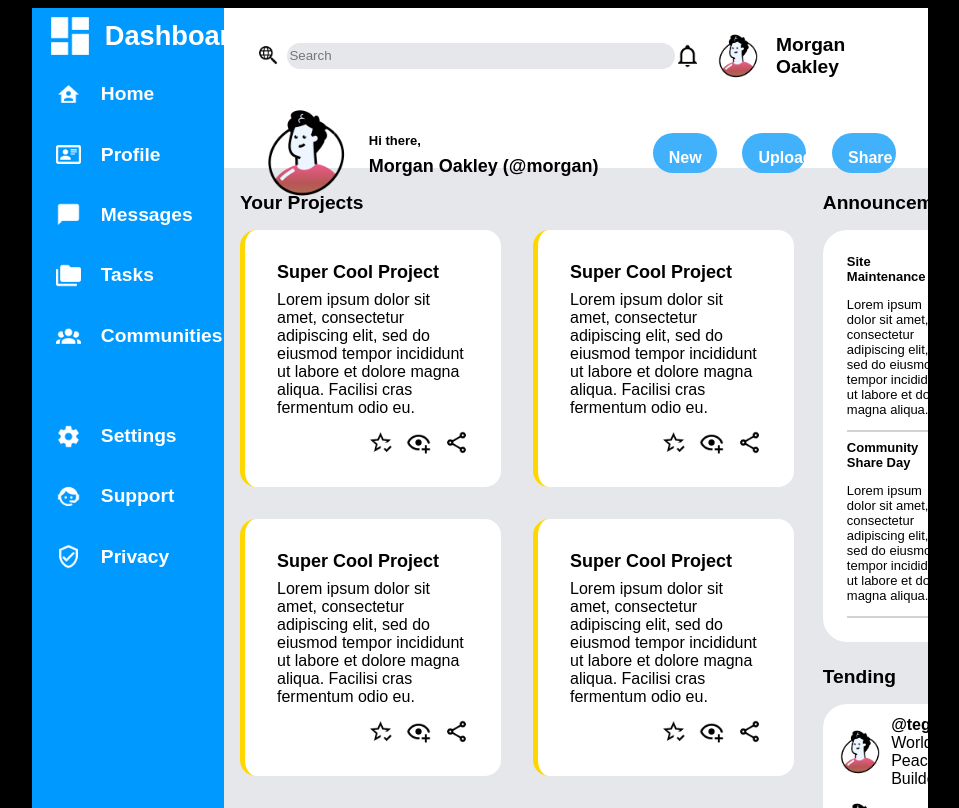
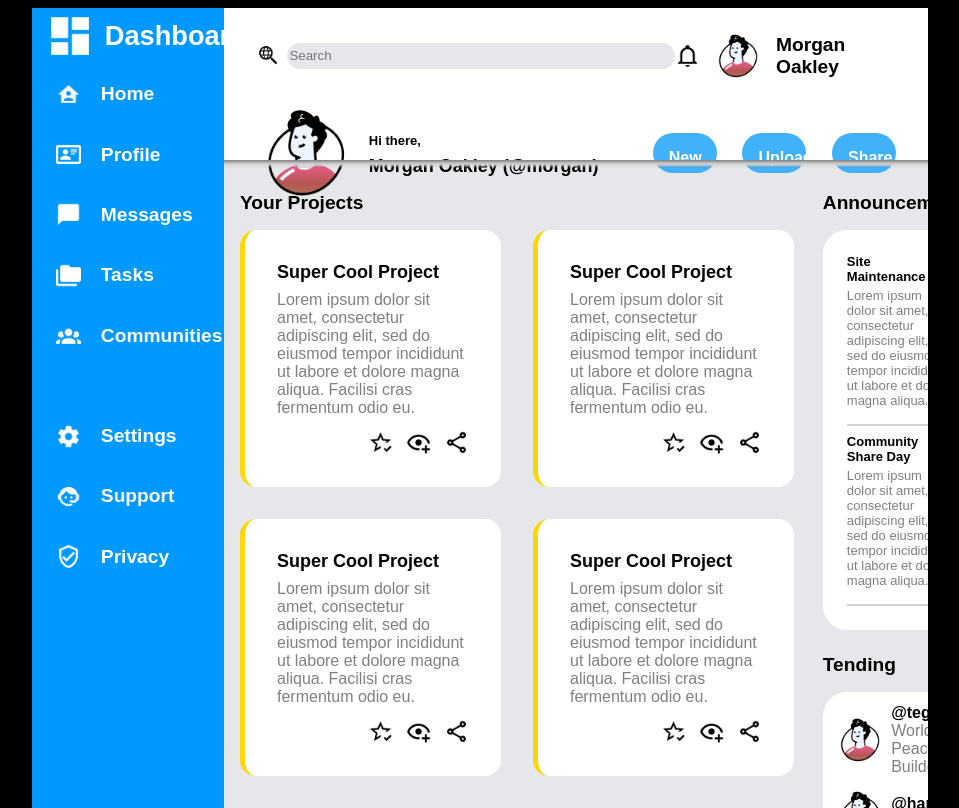
Before and after one commit to X2Abdul/Project-Admin-Dashboard, a plain HTML site: page index.html in a window 1280 px wide. Shown: the whole page, without its empty margins (160-1119 px from the left). Drawn offline with Linux system fonts and the light colour scheme.

Commit message:
added shadow under the header

```diff
--- a/style.css
+++ b/style.css
@@ -70,7 +70,17 @@ html,body{
     background-color: white;
     height: 20vh;
     width: 55vw;
-    box-shadow: 100px #000;
+    position: relative;
+}
+
+.header::after {
+    content: "";
+    position: absolute;
+    bottom: 0;
+    left: 0;
+    width: 100%;
+    height: 8px;
+    background: linear-gradient(to top, rgba(0, 0, 0, 0.1), lightgrey, grey);
 }
 .top-header{
     margin: 0.5vw;
@@ -243,9 +253,14 @@ html,body{
     justify-content:center;
 
 }
-.trending-user-info p{
+.trending-user-info p,.announcement-text {
     margin: 0;
     padding: 0;
+}
+
+.announcement-text{
+    margin-bottom: 2vh;
+    margin-top: 0.5vh;
 }
 
 .trending-user-info .user-at{
@@ -267,3 +282,7 @@ html,body{
     align-items: center;
     gap: 0.5vw;
 }
+
+.announcement-text, .project-info,.user-title{
+    color: grey;
+}
```
